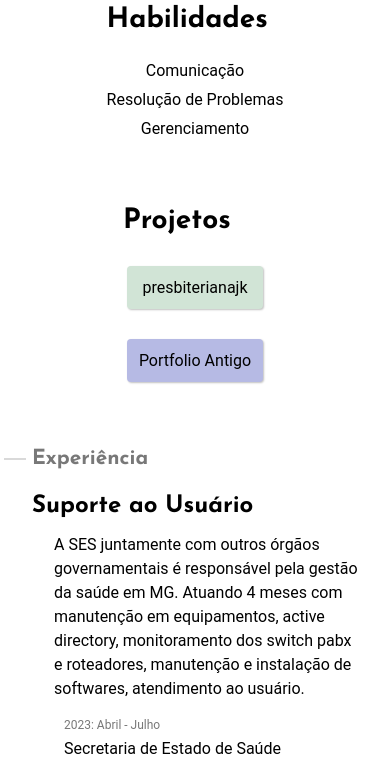
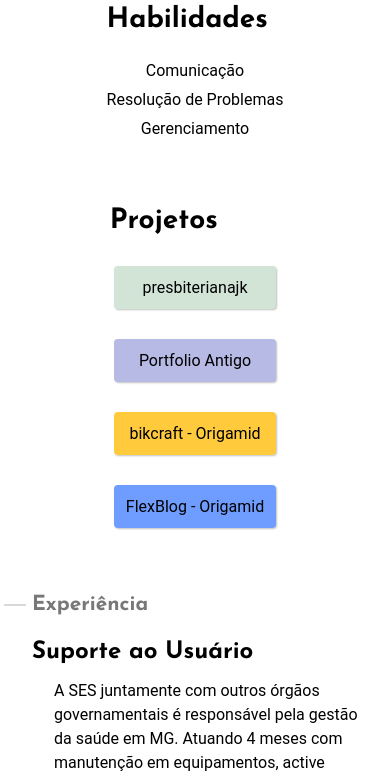
Before and after one commit to julioeler/julioeler.github.io, a PHP site: page / in a window 390 px wide. Shown: the part 1380-2151 px from the top of the page. Run offline with PHP 8.4, Linux system fonts and the light colour scheme; some web fonts are replaced.

Commit message:
add link portfolio aos projetos submodule

```diff
--- a/css/footer.css
+++ b/css/footer.css
@@ -33,6 +33,14 @@
   text-shadow: 2px 2px 10px #838ad8;
 }
 
+.projetosLista li a[href^="./bikcraft"]:hover {
+  text-shadow: 2px 2px 10px #ffbb00c2;
+}
+
+.projetosLista li a[href^="./cssflexbox"]:hover {
+  text-shadow: 2px 2px 10px #6f9dff;
+}
+
 .projetosLista li a[href^="https://rastrearfrotas"]:hover {
   text-shadow: 2px 2px 10px #db5858;
 }
@@ -53,6 +61,9 @@
 .habilidadesLista li {
   font-family: "Roboto", sans-serif;
 }
+
+
+
 
 @media(max-width:800px) {
   .footer {
@@ -78,6 +89,24 @@
     display: block;
     /* background: linear-gradient(#eeeeee, #dddddb); */
     background-color: #B6BAE4;
+    box-shadow: 1px 1px 2px var(--corDetalhe2);
+    border-radius: 4px;
+  }
+
+  .projetosLista li a[href^="./cssflexbox"] {
+    padding: 12px;
+    display: block;
+    /* background: linear-gradient(#eeeeee, #dddddb); */
+    background-color: #6f9dff;
+    box-shadow: 1px 1px 2px var(--corDetalhe2);
+    border-radius: 4px;
+  }
+
+  .projetosLista li a[href^="./bikcraft"] {
+    padding: 12px;
+    display: block;
+    /* background: linear-gradient(#eeeeee, #dddddb); */
+    background-color: #ffbb00c2;
     box-shadow: 1px 1px 2px var(--corDetalhe2);
     border-radius: 4px;
   }
--- a/index.html
+++ b/index.html
@@ -150,6 +150,8 @@
       <ul class="projetosLista">
         <li><a target="_blank" href="./louvorjk/login.html">presbiterianajk</a></li>
         <li><a target="_blank" href="./oldportfolio/index.html">Portfolio Antigo</a></li>
+        <li><a target="_blank" href="./bikcraft/index.html">bikcraft - Origamid</a></li>
+        <li><a target="_blank" href="./cssflexbox/index.html">FlexBlog - Origamid</a></li>
         <li><a target="_blank" href="https://rastrearfrotas.com.br/">Rastrear Frotas</a></li>
       </ul>
     </div>
```
